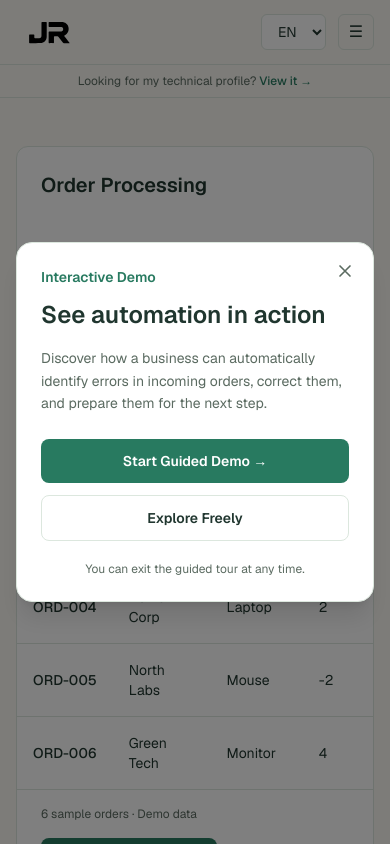
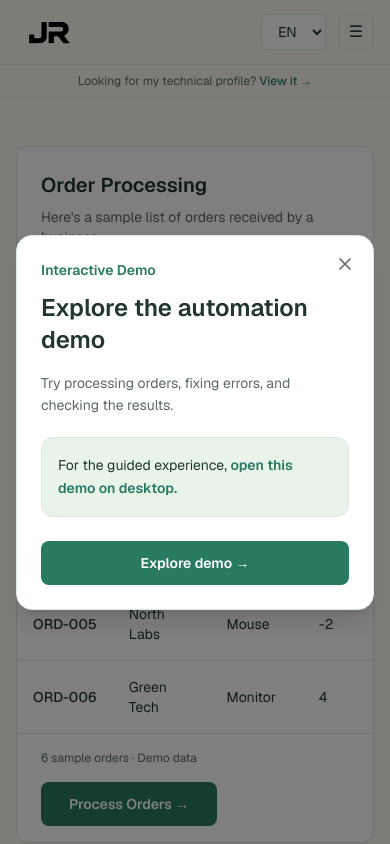
Before and after one commit to juan7792/jrodriguez-dev, a Next.js app: page /en/business/demos/automation in a window 390 px wide. Shown: the top 844 px of the page. Built offline with nearby package versions, Linux system fonts and the light colour scheme.

Commit message:
demos: implementing guided demo only on desktop and warning on mobile

```diff
--- a/src/components/business/demos/AutomationDemo.tsx
+++ b/src/components/business/demos/AutomationDemo.tsx
@@ -81,6 +81,7 @@ export default function AutomationDemo() {
   const t = useTranslations("BusinessAutomationDemo");
 
   const [showWelcome, setShowWelcome] = useState(true);
+  const [isDesktop, setIsDesktop] = useState<boolean | null>(null);
   const [guidedMode, setGuidedMode] = useState(false);
   const [tourStep, setTourStep] = useState<TourStep>(1);
   const [status, setStatus] = useState<ProcessingStatus>("idle");
@@ -130,6 +131,27 @@ export default function AutomationDemo() {
 
   const allowTourCorrections = guidedMode && tourStep === 4;
 
+  // The guided experience is available when both panels fit side by side.
+  useEffect(() => {
+    const mediaQuery = window.matchMedia("(min-width: 1280px)");
+
+    function updateViewport() {
+      setIsDesktop(mediaQuery.matches);
+
+      if (!mediaQuery.matches) {
+        setGuidedMode(false);
+      }
+    }
+
+    updateViewport();
+    mediaQuery.addEventListener("change", updateViewport);
+
+    return () => {
+      mediaQuery.removeEventListener("change", updateViewport);
+    };
+  }, []);
+
+  // Processing and reset animations.
   useEffect(() => {
     if (status !== "processing" && status !== "resetting") return;
 
@@ -243,6 +265,7 @@ export default function AutomationDemo() {
   return (
     <main className="business-theme flex-1 bg-[#FAF8F3] px-4 py-12">
       <div className="mx-auto max-w-7xl">
+
         {/* Desktop: table and results side by side */}
         <div
           className={`grid grid-cols-1 items-stretch gap-4
@@ -264,7 +287,7 @@ export default function AutomationDemo() {
                   type="button"
                   onClick={handleRestartTour}
                   disabled={showWelcome || guidedMode}
-                  className="inline-flex min-h-11 shrink-0 cursor-pointer items-center justify-center rounded-lg border border-[#287A60] bg-transparent px-4 py-2 text-sm font-semibold text-[#287A60] transition-colors hover:bg-[#E8F4EA] focus-visible:outline focus-visible:outline-2 focus-visible:outline-offset-2 focus-visible:outline-[#287A60] disabled:invisible"
+                  className="hidden min-h-11 shrink-0 cursor-pointer items-center justify-center rounded-lg border border-[#287A60] bg-transparent px-4 py-2 text-sm font-semibold text-[#287A60] transition-colors hover:bg-[#E8F4EA] focus-visible:outline focus-visible:outline-2 focus-visible:outline-offset-2 focus-visible:outline-[#287A60] disabled:invisible xl:inline-flex"
                 >
                   {t("restartTour")}
                 </button>
@@ -277,8 +300,7 @@ export default function AutomationDemo() {
 
             {/* Orders table */}
             <div
-              className={`overflow-x-auto ${
-                highlightTable
+              className={`overflow-x-auto ${highlightTable
                 ? "relative z-[60] rounded-lg bg-white ring-4 ring-[#287A60]"
                 : ""
                 }`}
@@ -322,8 +344,7 @@ export default function AutomationDemo() {
                       <td className="px-4 py-4">
                         {order.id === "ORD-003" && showHighlights ? (
                           <span
-                            className={`inline-block rounded px-2 py-1 font-medium ${
-                              issues.includes("missingCustomer")
+                            className={`inline-block rounded px-2 py-1 font-medium ${issues.includes("missingCustomer")
                               ? "bg-amber-100 text-amber-900"
                               : "bg-[#E8F4EA] text-[#287A60]"
                               }`}
@@ -340,8 +361,7 @@ export default function AutomationDemo() {
                       <td className="px-4 py-4">
                         {order.id === "ORD-005" && showHighlights ? (
                           <span
-                            className={`inline-block rounded px-2 py-1 font-medium ${
-                              issues.includes("invalidQuantity")
+                            className={`inline-block rounded px-2 py-1 font-medium ${issues.includes("invalidQuantity")
                               ? "bg-amber-100 text-amber-900"
                               : "bg-[#E8F4EA] text-[#287A60]"
                               }`}
@@ -360,8 +380,7 @@ export default function AutomationDemo() {
                       {processed && (
                         <td className="whitespace-nowrap px-4 py-4">
                           <span
-                            className={`rounded-full px-3 py-1 text-xs font-medium ${
-                              issues.length === 0
+                            className={`rounded-full px-3 py-1 text-xs font-medium ${issues.length === 0
                               ? "bg-[#E8F4EA] text-[#287A60]"
                               : "bg-amber-50 text-amber-800"
                               }`}
@@ -393,8 +412,7 @@ export default function AutomationDemo() {
                     ? "true"
                     : undefined
                 }
-                className={`inline-flex min-h-11 w-44 cursor-pointer items-center justify-center gap-2 rounded-lg !bg-[#287A60] px-4 text-sm font-semibold !text-white transition-colors hover:!bg-[#20664E] disabled:cursor-wait disabled:opacity-80 ${
-                  highlightProcess
+                className={`inline-flex min-h-11 w-44 cursor-pointer items-center justify-center gap-2 rounded-lg !bg-[#287A60] px-4 text-sm font-semibold !text-white transition-colors hover:!bg-[#20664E] disabled:cursor-wait disabled:opacity-80 ${highlightProcess
                   ? "relative z-[60] ring-4 ring-[#B9DDCB] ring-offset-2"
                   : ""
                   }`}
@@ -422,8 +440,7 @@ export default function AutomationDemo() {
 
           {/* Right panel: Processing Results */}
           <div
-            className={`flex min-w-0 flex-col rounded-xl border border-[#DCE7DE] bg-white p-6 ${
-              highlightResults
+            className={`flex min-w-0 flex-col rounded-xl border border-[#DCE7DE] bg-white p-6 ${highlightResults
               ? "relative z-[60] ring-4 ring-[#287A60]"
               : ""
               }`}
@@ -590,8 +607,9 @@ export default function AutomationDemo() {
         </div>
       </div>
 
-      {showWelcome && (
+      {isDesktop !== null && showWelcome && (
         <AutomationDemoWelcome
+          guidedAvailable={isDesktop}
           onStartGuided={() => {
             setTourStep(1);
             setGuidedMode(true);
@@ -604,7 +622,7 @@ export default function AutomationDemo() {
         />
       )}
 
-      {guidedMode && (
+      {isDesktop && guidedMode && (
         <AutomationDemoTour
           step={tourStep}
           status={status}
--- a/src/components/business/demos/AutomationDemoWelcome.tsx
+++ b/src/components/business/demos/AutomationDemoWelcome.tsx
@@ -4,11 +4,13 @@ import { useEffect } from "react";
 import { useTranslations } from "next-intl";
 
 type AutomationDemoWelcomeProps = {
+  guidedAvailable?: boolean;
   onStartGuided: () => void;
   onExploreFreely: () => void;
 };
 
 export default function AutomationDemoWelcome({
+  guidedAvailable = true,
   onStartGuided,
   onExploreFreely,
 }: AutomationDemoWelcomeProps) {
@@ -42,9 +44,8 @@ export default function AutomationDemoWelcome({
         role="dialog"
         aria-modal="true"
         aria-labelledby="automation-welcome-title"
-                className="relative w-full max-w-md rounded-2xl border border-[#DCE7DE] bg-white p-6 shadow-xl sm:p-8"
+        className="relative max-h-[85dvh] w-full max-w-md overflow-y-auto rounded-2xl border border-[#DCE7DE] bg-white p-6 shadow-xl sm:p-8"
       >
-
         <button
           type="button"
           onClick={onExploreFreely}
@@ -64,7 +65,8 @@ export default function AutomationDemoWelcome({
             <path d="M6 6l12 12M18 6 6 18" />
           </svg>
         </button>
-                <p className="mb-3 text-sm font-semibold text-[#287A60]">
+
+        <p className="mb-3 pr-8 text-sm font-semibold text-[#287A60]">
           {t("welcomeLabel")}
         </p>
 
@@ -72,14 +74,37 @@ export default function AutomationDemoWelcome({
           id="automation-welcome-title"
           className="text-2xl font-semibold text-[#20362F]"
         >
-                    {t("welcomeTitle")}
+          {t(
+            guidedAvailable
+              ? "welcomeTitle"
+              : "mobileWelcomeTitle"
+          )}
         </h2>
 
         <p className="mt-4 text-sm leading-relaxed text-[#5B6B61]">
-                    {t("welcomeDescription")}
+          {t(
+            guidedAvailable
+              ? "welcomeDescription"
+              : "mobileWelcomeDescription"
+          )}
         </p>
 
+        {!guidedAvailable && (
+          <div className="mt-5 rounded-xl border border-[#DCE7DE] bg-[#E8F4EA] p-4">
+            <p className="text-sm leading-relaxed text-[#20362F]">
+              {t.rich("mobileGuidedMessage", {
+                strong: (chunks) => (
+                  <strong className="font-semibold text-[#287A60]">
+                    {chunks}
+                  </strong>
+                ),
+              })}
+            </p>
+          </div>
+        )}
+
         <div className="mt-6 flex flex-col gap-3">
+          {guidedAvailable && (
             <button
               type="button"
               onClick={onStartGuided}
@@ -87,19 +112,28 @@ export default function AutomationDemoWelcome({
             >
               {t("startGuided")} →
             </button>
+          )}
 
           <button
             type="button"
             onClick={onExploreFreely}
-                        className="min-h-11 rounded-lg border border-[#DCE7DE] bg-white px-5 py-3 text-sm font-semibold text-[#20362F] transition-colors hover:bg-[#FAF8F3]"
+            className={
+              guidedAvailable
+                ? "min-h-11 rounded-lg border border-[#DCE7DE] bg-white px-5 py-3 text-sm font-semibold text-[#20362F] transition-colors hover:bg-[#FAF8F3]"
+                : "min-h-11 rounded-lg !bg-[#287A60] px-5 py-3 text-sm font-semibold !text-white transition-colors hover:!bg-[#20664E]"
+            }
           >
-                        {t("exploreFreely")}
+            {guidedAvailable
+              ? t("exploreFreely")
+              : `${t("mobileExplore")} →`}
           </button>
         </div>
 
+        {guidedAvailable && (
           <p className="mt-5 text-center text-xs text-[#5B6B61]">
             {t("welcomeNote")}
           </p>
+        )}
       </div>
     </div>
   );
--- a/src/messages/business/en.json
+++ b/src/messages/business/en.json
@@ -154,6 +154,11 @@
     "tourCompleteTitle": "All clear. Ready for the next step.",
     "tourCompleteDescription": "All {ready} orders have been validated. Your team only needed to correct the exceptions, without manually checking every record.",
     "tourCompleteNextSteps": "This demo stops at validation. In a real workflow, validated orders could continue to invoicing, inventory, a CRM, or notifications—depending on your business needs.",
-    "tourFinish": "Finish tour"
+    "tourFinish": "Finish tour",
+    "mobileGuidedNotice": "For the guided experience, open this demo on desktop.",
+    "mobileWelcomeTitle": "Explore the automation demo",
+    "mobileWelcomeDescription": "Try processing orders, fixing errors, and checking the results.",
+    "mobileGuidedMessage": "For the guided experience, <strong>open this demo on desktop.</strong>",
+    "mobileExplore": "Explore demo"
   }
 }
```
Lines whose indentation alone changed are shown as unchanged.
